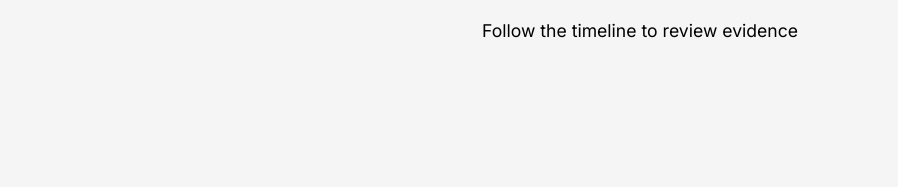
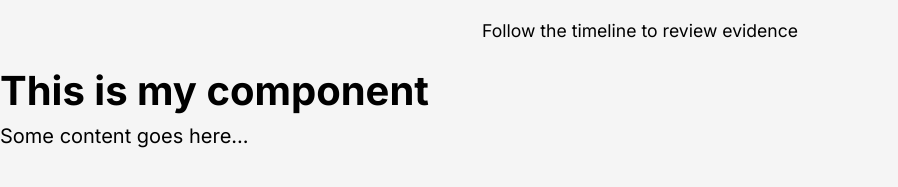
Before and after one commit to krs00/kocher-website, a Next.js app: page / in a window 1280 px wide. Shown: the part 343-530 px from the top of the page, without its empty margins (0-898 px from the left). Built offline with nearby package versions, Linux system fonts and the light colour scheme.

Commit message:
add evidence block component

```diff
--- /dev/null
+++ b/src/app/components/EvidenceBlock.js
@@ -0,0 +1,10 @@
+const EvidenceBlock = () => {
+    return (
+      <div>
+        <h1>This is my component</h1>
+        <p>Some content goes here...</p>
+      </div>
+    );
+  };
+
+  export default EvidenceBlock;
--- a/src/app/page.js
+++ b/src/app/page.js
@@ -1,5 +1,7 @@
 // import Image from 'next/image'
 // import styles from './page.module.css'
+
+import EvidenceBlock from "./components/EvidenceBlock"
 
 export default function Home() {
   return (
@@ -13,10 +15,14 @@ export default function Home() {
       </div>
 
 
-        <div className="video-sub-container">
-          <p className="video-subtitle bold-text">How did the footage come to be?</p>
-          <p className="video-subtitle video-subtitle2">Follow the timeline to review evidence</p>
-        </div>
+      <div className="video-sub-container">
+        <p className="video-subtitle bold-text">How did the footage come to be?</p>
+        <p className="video-subtitle video-subtitle2">Follow the timeline to review evidence</p>
+      </div>
+
+      <div className="timeline-container">
+        <EvidenceBlock />
+      </div>
 
 
 
```
Also changed, not shown: src/app/components/dummy.js (deleted).
